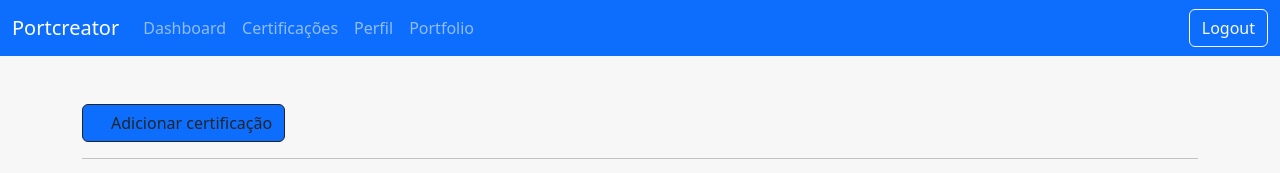
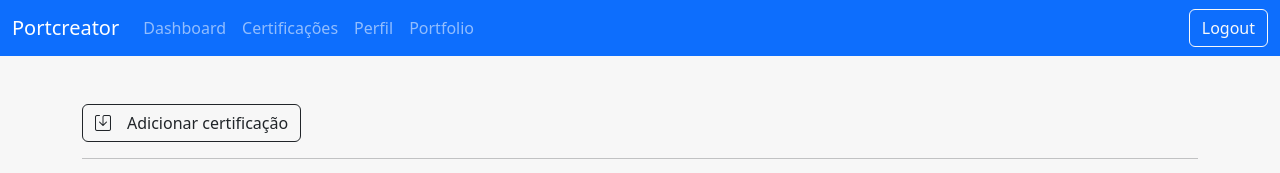
Before and after one commit to eduardocaas/portcreator-react, a React (Vite) app in the folder app/: page /app/certifications in a window 1280 px wide. Shown: the top 173 px of the page. Built offline with nearby package versions, Linux system fonts and the light colour scheme; no server answers; sample sign-in values are in the browser's storage.

Commit message:
Fix button icons

```diff
--- a/app/src/components/admin/certification/card-certification/CardCertification.tsx
+++ b/app/src/components/admin/certification/card-certification/CardCertification.tsx
@@ -37,16 +37,16 @@ const CardCertification: React.FC<CardCertificationProps> = ({ certification, on
               <h5 className="card-title">{certification.title}</h5>
               <p className="card-text">{certification.hours} horas</p>
               <Link to={detailsUrl} className="btn btn-secondary">Detalhes</Link>
-              <Button
+              <button
                 className="btn btn-outline-primary ms-1">
                 <i className="bi bi-pencil"></i>
-              </Button>
-              <Button className="btn btn-outline-danger ms-1" onClick={handleDelete} data-bs-toggle="modal">
+              </button>
+              <button className="btn btn-outline-danger ms-1" onClick={handleDelete} data-bs-toggle="modal">
                 <i className="bi bi-trash"></i>
-              </Button>
+              </button>
             </div>
             <div>
-              <img className="img-thumbnail" src='img/not_found.jpg' style={{ maxWidth: "100px" }} alt="Certificado" />
+              <img className="img-thumbnail" src='/public/img/not_found.jpg' style={{ maxWidth: "100px" }} alt="Certificado" />
             </div>
           </div >
         </Card >
--- a/app/src/components/admin/certification/certification/Certification.tsx
+++ b/app/src/components/admin/certification/certification/Certification.tsx
@@ -4,6 +4,7 @@ import CardCertification from "../card-certification/CardCertification";
 import { useEffect, useState } from "react";
 import type { CertificationPartial } from "../../../../models/admin/certification/CertificationPartial";
 import { certificationService } from "../../../../services/admin/CertificationService";
+import { Link } from "react-router";
 
 const Certification: React.FC = () => {
 
@@ -20,8 +21,8 @@ const Certification: React.FC = () => {
 
   return (
     <Container className="mt-5">
-      <Button className="btn-outline-dark" href="/app/certifications/create"> <i className="bi bi-save me-3"></i>Adicionar
-        certificação</Button>
+      <Link className="btn btn-outline-dark" to="/app/certifications/create"> <i className="bi bi-save me-3"></i>Adicionar
+        certificação</Link>
 
       <hr />
       <div className="d-flex">
--- a/app/src/components/admin/user/profile/Profile.tsx
+++ b/app/src/components/admin/user/profile/Profile.tsx
@@ -38,9 +38,9 @@ const Profile: React.FC = () => {
 
   return (
     <Container className="mt-5">
-      <Button onClick={() => setIsEditing(!isEditing)} className="btn-outline-dark"> <i
+      <button onClick={() => setIsEditing(!isEditing)} className="btn btn-outline-dark"> <i
         className="bi bi-chevron-up me-2"></i>Editar perfil
-      </Button >
+      </button >
       {(isEditing && user) && <FormProfile user={user} onUpdate={loadUser} />}
       <hr />
       <DetailsProfile user={viewUser} />
--- a/app/src/main.tsx
+++ b/app/src/main.tsx
@@ -1,11 +1,11 @@
 import { StrictMode } from 'react'
 import { createRoot } from 'react-dom/client'
 import 'bootstrap/dist/css/bootstrap.min.css';
+import 'bootstrap-icons/font/bootstrap-icons.css';
 import './index.css'
 import App from './App.tsx'
 import { BrowserRouter } from 'react-router';
 import Router from './Router.tsx';
-
 
 createRoot(document.getElementById('root')!).render(
   <BrowserRouter>
```
